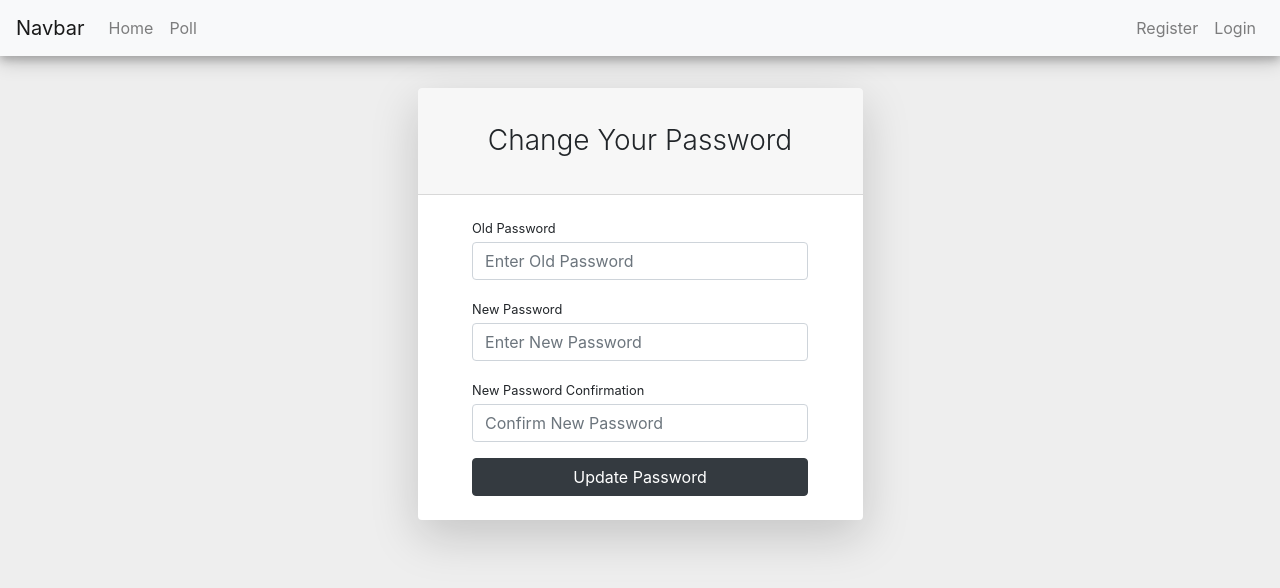
After one commit to CyberSept/MealHub, a Django app: template accounts/templates/accounts/change_password.html in a window 1280 px wide. The commit adds this page. Shown: the top 588 px of the page. Run offline with Django 3.2, Linux system fonts and the light colour scheme; the template is opened without the code that fills it, so the values that code supplies are empty; some libraries are stand-ins or nearby versions.

```diff
--- /dev/null
+++ b/accounts/templates/accounts/change_password.html
@@ -0,0 +1,76 @@
+{% extends 'base.html' %}
+
+{% block content %}
+<div class="form-content my-3 p-3">
+        <div class="container">
+            <div class="row justify-content-center">
+                <div class="col-lg-5">
+                        <div class="card shadow-lg border-0 rounded-lg mt-0 mb-3">
+                            <div class="card-header justify-content-center">
+                              <h3 class="font-weight-light my-4 text-center">Change Your Password</h3>
+                            </div>
+                            {% if form.errors %}
+                                <div class="alert alert-danger alert-dismissible" role="alert">
+                                    <div id="form_errors">
+                                        {% for key, value in form.errors.items %}
+                                            <strong>{{ value }}</strong>
+                                        {% endfor %}
+                                    </div>
+                                    <button type="button" class="close" data-dismiss="alert" aria-label="Close">
+                                        <span aria-hidden="true">&times;</span>
+                                    </button>
+                                </div>
+                            {% endif %}
+
+                            <div class="card-body">
+                                <form method="POST">
+                                    {% csrf_token %}
+                                    <div class="form-row">
+                                        <div class="col-md-10 offset-md-1">
+                                            <div class="form-group">
+                                                <label class="small mb-1" for="id_old_password">Old Password</label>
+                                                <input type="password" name="old_password" autocomplete="new-password"
+                                                       class="form-control" required id="id_old_password"
+                                                       placeholder="Enter Old Password"/>
+                                                <span>
+                                                </span>
+                                            </div>
+                                        </div>
+                                    </div>
+                                    <div class="form-row">
+                                        <div class="col-md-10 offset-md-1">
+                                            <div class="form-group">
+                                                <label class="small mb-1" for="id_new_password1">New Password</label>
+                                                <input type="password" name="new_password1" autocomplete="new-password"
+                                                       class="form-control" required id="id_new_password1"
+                                                       placeholder="Enter New Password"/>
+                                                <span>
+                                                </span>
+                                            </div>
+                                        </div>
+                                    </div>
+                                    <div class="form-row">
+                                        <div class="col-md-10 offset-md-1">
+                                            <div class="form-group">
+                                                <label class="small mb-1" for="id_new_password2">New Password Confirmation</label>
+                                                <input type="password" name="new_password2" autocomplete="new-password"
+                                                       required id="id_new_password2" class="form-control"
+                                                       placeholder="Confirm New Password"/>
+                                            </div>
+                                        </div>
+                                    </div>
+                                    <div class="form-row">
+                                        <div class="col-md-10 offset-md-1">
+                                            <div class="form-group mt-0 mb-1">
+                                                <button type="submit" class="col-md-12 btn btn-dark" id="reset">Update Password</button>
+                                            </div>
+                                        </div>
+                                    </div>
+                                </form>
+                            </div>
+                        </div>
+                </div>
+            </div>
+        </div>
+    </div>
+{% endblock %}
--- a/accounts/urls.py
+++ b/accounts/urls.py
@@ -1,4 +1,5 @@
 from django.urls import path
+
 from . import views
 
 urlpatterns = [
@@ -6,4 +7,5 @@ urlpatterns = [
     path('login/', views.login_page, name='login'),
     path('logout/', views.logout_user, name='logout'),
     path('profile/', views.profile_page, name='profile'),
+    path('change-pass/', views.ChangePass.as_view(), name='change_password')
 ]
--- a/polls/templates/polls/orderer.html
+++ b/polls/templates/polls/orderer.html
@@ -7,7 +7,7 @@
             <div class="user_card">
                 <div class="d-flex justify-content-center">
 
-                    <h3 id="form-title">შეგიძლია გამოიძახო?</h3>
+                    <h3 id="form-title">შეგიძლია გადახდა??</h3>
 
                 </div>
                 <div class="d-flex justify-content-center form_container">
--- a/templates/components/navbar.html
+++ b/templates/components/navbar.html
@@ -21,7 +21,7 @@
                 </ul>
             {% else %}
                 <span class="navbar-text">
-                    Hello, {{ request.user }}
+                    Hello, <a href="{% url 'profile' %}">{{ request.user }}</a>
                 </span>
                 <a class="nav-link" href="{% url 'logout' %}">Logout</a>
             {% endif %}
```
Also changed, not shown: accounts/forms.py (+14 -0 lines), accounts/templates/accounts/profile.html (+36 -1 lines), accounts/views.py (+23 -2 lines), polls/models.py (+4 -5 lines), polls/templates/polls/food_choice.html (+18 -2 lines), polls/templates/polls/home.html (+9 -3 lines), polls/templates/polls/review.html (+8 -7 lines), polls/views.py (+26 -12 lines).
